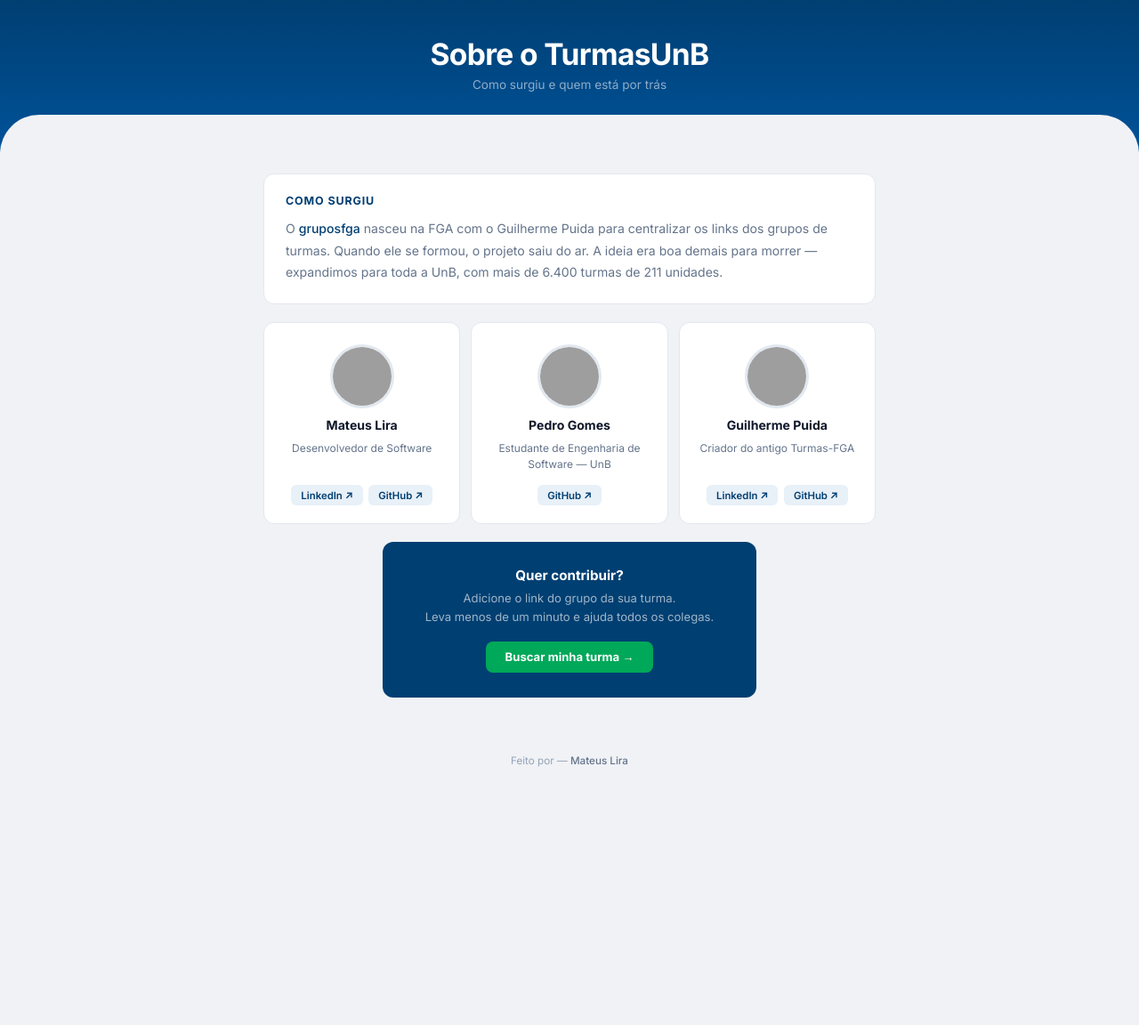
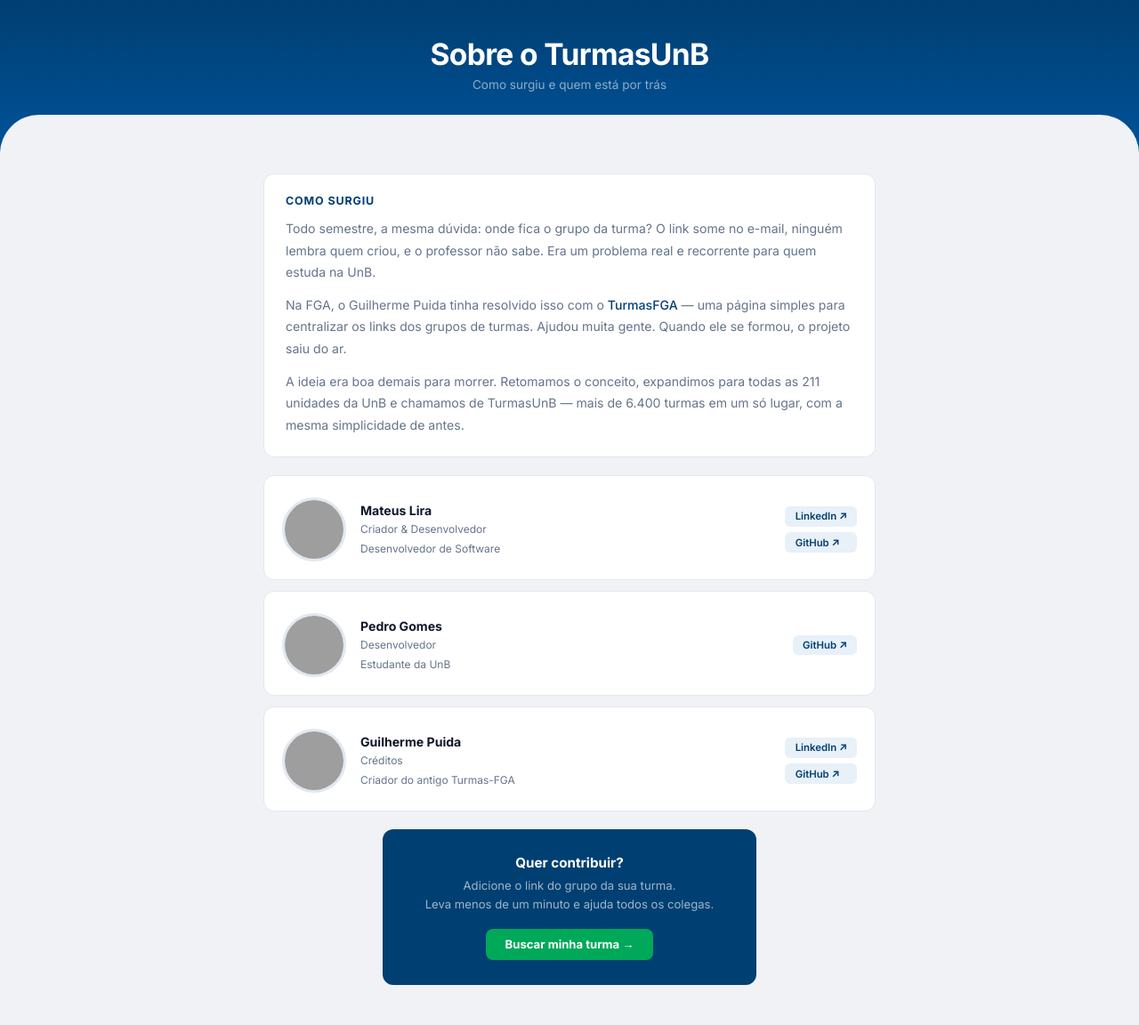
Before and after one commit to MateusLG/turmasunb, a Python web app: template templates/sobre.html in a window 1280 px wide. Shown: the part 56-1208 px from the top of the page at 89% size. Before the commit the page ends 918 px from the top, so only its background shows below. Run offline with Jinja, Linux system fonts and the light colour scheme; the template is opened without the code that fills it, so the values that code supplies are empty; grey boxes are pictures that could not be loaded.

Commit message:
feat(frontend): redesign dos cards e texto da página /sobre
- Layout horizontal nos cards: avatar à esquerda, info ao centro, botões à direita
- Cards empilhados em coluna para ocupar largura total
- Descrição do Pedro atualizada para "Estudante da UnB"
- Texto "Como surgiu" reescrito em 3 parágrafos contando a história do projeto

```diff
--- a/templates/sobre.html
+++ b/templates/sobre.html
@@ -131,22 +131,20 @@
     /* ── Pessoas ── */
     .pessoas {
       display: flex;
+      flex-direction: column;
       gap: 0.75rem;
-      flex-wrap: wrap;
     }
 
     /* ── Pessoa card ── */
     .pessoa-card {
-      flex: 1 1 180px;
       background: var(--card-bg);
       border: 1px solid var(--border);
       border-radius: var(--radius);
       padding: 1.5rem 1.25rem 1.25rem;
       display: flex;
-      flex-direction: column;
+      flex-direction: row;
       align-items: center;
-      text-align: center;
-      gap: 0.6rem;
+      gap: 1rem;
       transition: box-shadow 0.22s, transform 0.22s, border-color 0.22s;
       cursor: default;
     }
@@ -161,12 +159,24 @@
       object-fit: cover;
       border: 3px solid var(--border);
       transition: border-color 0.22s;
+      flex-shrink: 0;
+    }
+    .pessoa-info {
+      display: flex;
+      flex-direction: column;
+      gap: 0.25rem;
+      flex: 1;
     }
     .pessoa-card:hover .pessoa-avatar { border-color: var(--blue-light); }
     .pessoa-nome {
       font-size: 0.88rem;
       font-weight: 700;
       color: var(--text);
+    }
+    .pessoa-cargo {
+      font-size: 0.75rem;
+      color: var(--text-muted);
+      line-height: 1.5;
     }
     .pessoa-desc {
       font-size: 0.75rem;
@@ -176,10 +186,9 @@
     }
     .pessoa-links {
       display: flex;
+      flex-direction: column;
       gap: 0.4rem;
-      flex-wrap: wrap;
-      justify-content: center;
-      margin-top: 0.25rem;
+      flex-shrink: 0;
     }
     .pessoa-btn {
       font-size: 0.71rem;
@@ -268,10 +277,20 @@
     <div class="card-origem">
       <h2>Como surgiu</h2>
       <p>
-        O <a href="https://github.com/guilherme-puida/gruposfga" target="_blank" rel="noopener noreferrer">gruposfga</a>
-        nasceu na FGA com o Guilherme Puida para centralizar os links dos grupos de turmas.
-        Quando ele se formou, o projeto saiu do ar. A ideia era boa demais para morrer —
-        expandimos para toda a UnB, com mais de 6.400 turmas de 211 unidades.
+        Todo semestre, a mesma dúvida: onde fica o grupo da turma? O link some no e-mail,
+        ninguém lembra quem criou, e o professor não sabe. Era um problema real e recorrente
+        para quem estuda na UnB.
+      </p>
+      <p style="margin-top: 0.75rem;">
+        Na FGA, o Guilherme Puida tinha resolvido isso com o
+        <a href="https://github.com/guilherme-puida/gruposfga" target="_blank" rel="noopener noreferrer">TurmasFGA</a>
+        — uma página simples para centralizar os links dos grupos de turmas. Ajudou muita gente.
+        Quando ele se formou, o projeto saiu do ar.
+      </p>
+      <p style="margin-top: 0.75rem;">
+        A ideia era boa demais para morrer. Retomamos o conceito, expandimos para todas as
+        211 unidades da UnB e chamamos de TurmasUnB — mais de 6.400 turmas em um só lugar,
+        com a mesma simplicidade de antes.
       </p>
     </div>
 
@@ -279,8 +298,11 @@
 
       <div class="pessoa-card">
         <img class="pessoa-avatar" src="https://avatars.githubusercontent.com/u/92527443?s=400&u=89562f37413b433124b5dfd06d74f763b867eb46&v=4" alt="Mateus Lira" />
-        <span class="pessoa-nome">Mateus Lira</span>
-        <span class="pessoa-desc">Desenvolvedor de Software</span>
+        <div class="pessoa-info">
+          <span class="pessoa-nome">Mateus Lira</span>
+          <span class="pessoa-cargo">Criador & Desenvolvedor</span>
+          <span class="pessoa-desc">Desenvolvedor de Software</span>
+        </div>
         <div class="pessoa-links">
           <a class="pessoa-btn" href="https://www.linkedin.com/in/lgmateus/" target="_blank" rel="noopener noreferrer">LinkedIn ↗</a>
           <a class="pessoa-btn" href="https://github.com/mateuslg" target="_blank" rel="noopener noreferrer">GitHub ↗</a>
@@ -289,8 +311,11 @@
 
       <div class="pessoa-card">
         <img class="pessoa-avatar" src="https://avatars.githubusercontent.com/u/214181005?v=4" alt="Pedro Gomes" />
-        <span class="pessoa-nome">Pedro Gomes</span>
-        <span class="pessoa-desc">Estudante de Engenharia de Software — UnB</span>
+        <div class="pessoa-info">
+          <span class="pessoa-nome">Pedro Gomes</span>
+          <span class="pessoa-cargo">Desenvolvedor</span>
+          <span class="pessoa-desc">Estudante da UnB</span>
+        </div>
         <div class="pessoa-links">
           <a class="pessoa-btn" href="https://github.com/PedroGomes-phgr" target="_blank" rel="noopener noreferrer">GitHub ↗</a>
         </div>
@@ -298,8 +323,11 @@
 
       <div class="pessoa-card">
         <img class="pessoa-avatar" src="https://avatars.githubusercontent.com/u/70032505?v=4" alt="Guilherme Puida" />
-        <span class="pessoa-nome">Guilherme Puida</span>
-        <span class="pessoa-desc">Criador do antigo Turmas-FGA</span>
+        <div class="pessoa-info">
+          <span class="pessoa-nome">Guilherme Puida</span>
+          <span class="pessoa-cargo">Créditos</span>
+          <span class="pessoa-desc">Criador do antigo Turmas-FGA</span>
+        </div>
         <div class="pessoa-links">
           <a class="pessoa-btn" href="https://www.linkedin.com/in/guilherme-puida/" target="_blank" rel="noopener noreferrer">LinkedIn ↗</a>
           <a class="pessoa-btn" href="https://github.com/guilherme-puida" target="_blank" rel="noopener noreferrer">GitHub ↗</a>
```
Also changed, not shown: ALTERACOES.md (+12 -0 lines).
